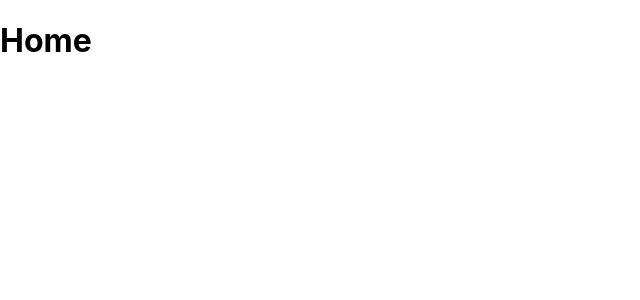
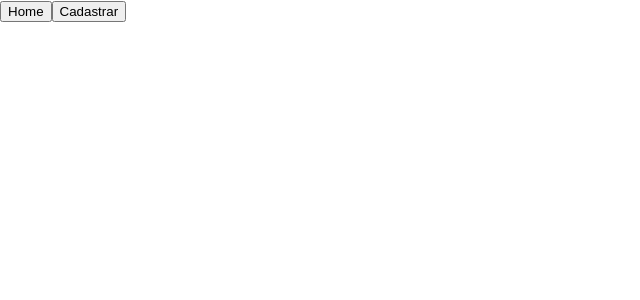
Before and after one commit to LucasTFranca/msb-frontend, a React (Create React App) app: page / in a window 1280 px wide. Shown: the top 300 px of the page, without its empty margins (0-640 px from the left). Built offline with nearby package versions, Linux system fonts and the light colour scheme.

Commit message:
Header component added

```diff
--- /dev/null
+++ b/src/components/Header.jsx
@@ -0,0 +1,36 @@
+import React from 'react';
+import { useNavigate } from 'react-router-dom';
+
+function Header() {
+  const navigate = useNavigate();
+
+  function handleClick({ target }) {
+    const buttonDictionary = {
+      home: () => navigate('/'),
+      register: () => navigate('/register'),
+    };
+
+    buttonDictionary[target.id]();
+  }
+
+  return (
+    <div>
+      <button
+        type="button"
+        id="home"
+        onClick={handleClick}
+      >
+        Home
+      </button>
+      <button
+        type="button"
+        id="register"
+        onClick={handleClick}
+      >
+        Cadastrar
+      </button>
+    </div>
+  );
+}
+
+export default Header;
--- a/src/pages/Home.jsx
+++ b/src/pages/Home.jsx
@@ -1,9 +1,10 @@
 import React from 'react';
+import Header from '../components/Header';
 
 function Home() {
   return (
     <div>
-      <h1>Home</h1>
+      <Header />
     </div>
   );
 }
--- a/src/pages/Register.jsx
+++ b/src/pages/Register.jsx
@@ -1,4 +1,5 @@
 import React, { useState } from 'react';
+import Header from '../components/Header';
 import sendUser from '../service';
 
 function Register() {
@@ -52,6 +53,8 @@ function Register() {
 
   return (
     <div>
+      <Header />
+      <div>
         <label htmlFor="name">
           Nome:
           <input onChange={handleChange} id="name" type="text" />
@@ -74,6 +77,7 @@ function Register() {
 
         <button onClick={createUser} type="button">Cadastrar</button>
       </div>
+    </div>
   );
 }
 
```
Lines whose indentation alone changed are shown as unchanged.
